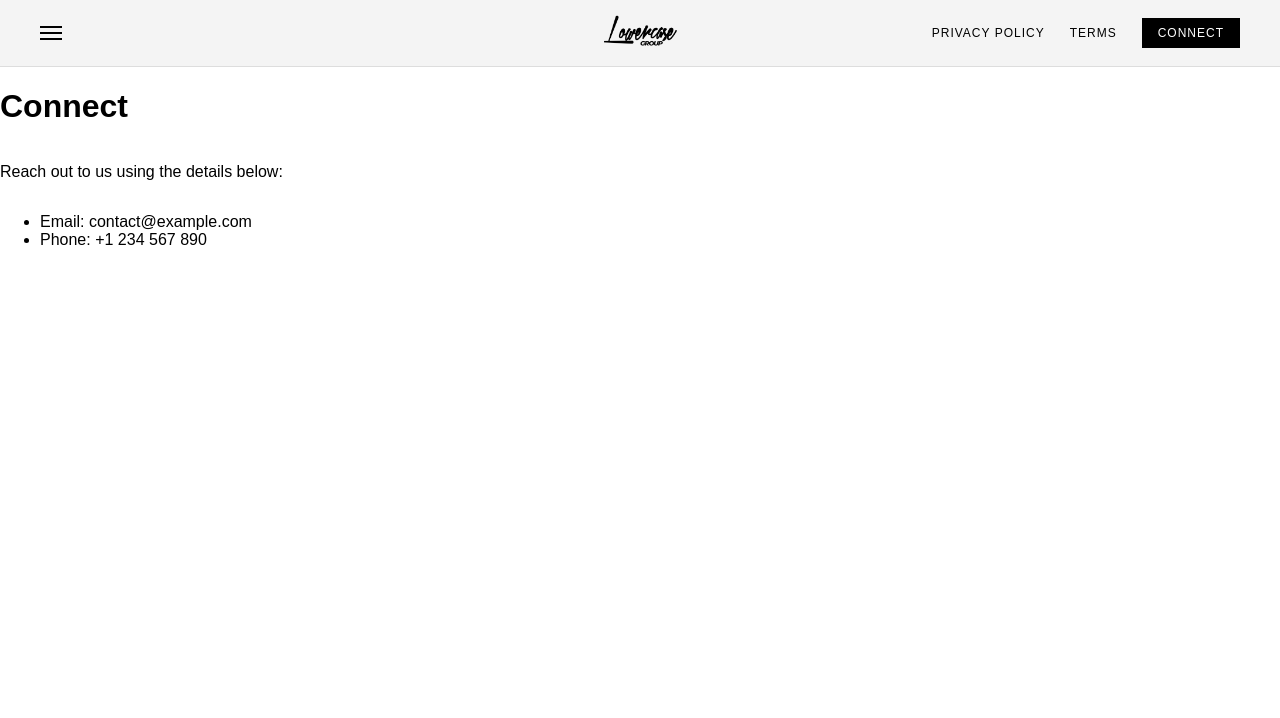
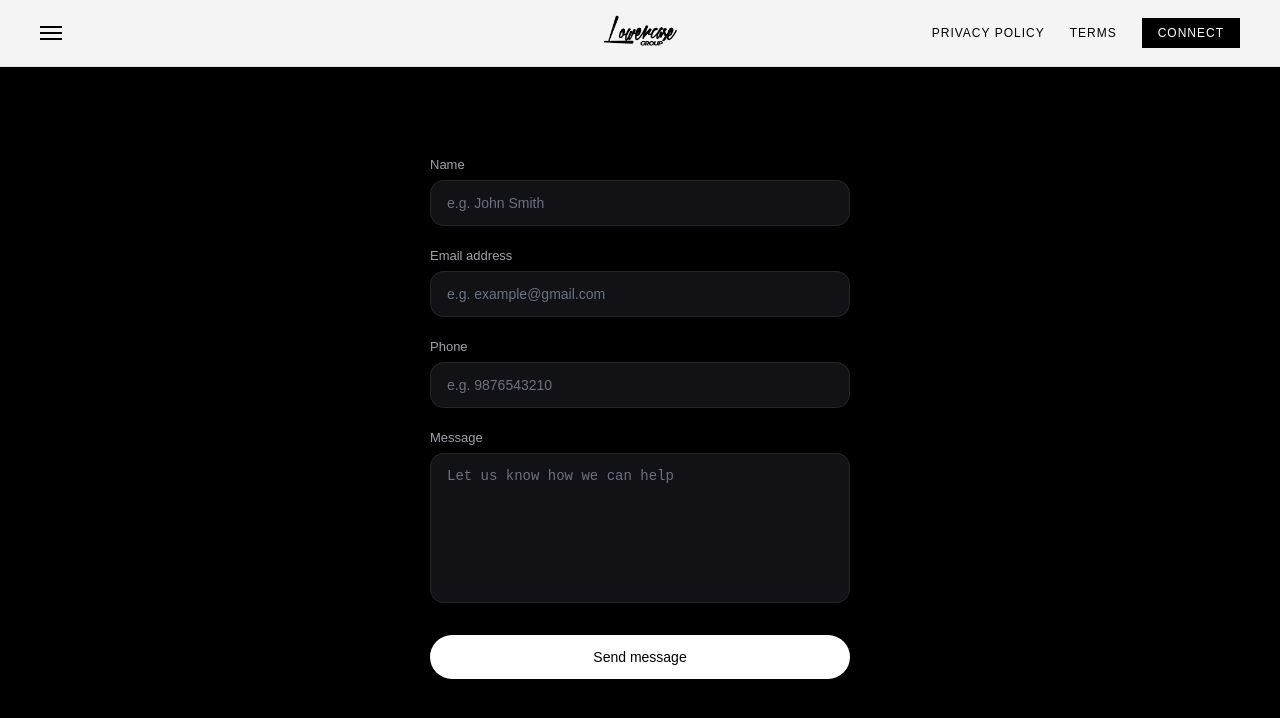
Before and after one commit to createaniket/LCG, a React (Create React App) app: page /connect in a window 1280 px wide. Shown: the top 718 px of the page. Built offline with nearby package versions, Linux system fonts and the light colour scheme; no server answers.

Commit message:
contact page added

```diff
--- a/package.json
+++ b/package.json
@@ -7,8 +7,10 @@
     "@testing-library/jest-dom": "^6.9.1",
     "@testing-library/react": "^16.3.2",
     "@testing-library/user-event": "^13.5.0",
+    "axios": "^1.15.1",
     "react": "^19.2.5",
     "react-dom": "^19.2.5",
+    "react-helmet-async": "^3.0.0",
     "react-masonry-css": "^1.0.16",
     "react-router-dom": "^7.14.1",
     "react-scripts": "5.0.1",
--- /dev/null
+++ b/src/SEO.jsx
@@ -0,0 +1,35 @@
+import { Helmet } from "react-helmet-async";
+
+const SEO = ({ title, description, url, image }) => {
+  const siteName = "Lowercase Groups";
+  const siteUrl = "https://lowercasegroup.com";
+
+  const fullUrl = url ? siteUrl + url : siteUrl;
+  const previewImg = image || siteUrl + "/assets/seo-preview.png";
+
+  return (
+    <Helmet>
+      {/* Primary */}
+      <title> {siteName}  | {title} </title>
+
+      <meta name="description" content={description} />
+
+      <link rel="canonical" href={fullUrl} />
+
+      {/* Open Graph */}
+      <meta property="og:title" content={`${siteName}| ${title}`} />
+      <meta property="og:description" content={description} />
+      <meta property="og:image" content={previewImg} />
+      <meta property="og:url" content={fullUrl} />
+      <meta property="og:type" content="website" />
+
+      {/* Twitter */}
+      <meta name="twitter:card" content="summary_large_image" />
+      <meta name="twitter:title" content={`${siteName}| ${title}`} />
+      <meta name="twitter:description" content={description} />
+      <meta name="twitter:image" content={previewImg} />
+    </Helmet>
+  );
+};
+
+export default SEO;
--- a/src/pages/Connect.jsx
+++ b/src/pages/Connect.jsx
@@ -1,13 +1,132 @@
-export default function Connect() {
-    return (
-      <div className="page">
-        <h1>Connect</h1>
-        <p>Reach out to us using the details below:</p>
+import React, { useState } from "react";
+import "./connect.css";
+import axios from "axios";
+import SEO from "../SEO";
+import { useNavigate } from "react-router-dom";
 
-        <ul>
-          <li>Email: contact@example.com</li>
-          <li>Phone: +1 234 567 890</li>
-        </ul>
-      </div>
-    );
-  }
+const Connect = () => {
+  const [formData, setFormData] = useState({
+    name: "",
+    phone: "",
+    email: "",
+    data: "",
+    formType: "contact",
+  });
+
+  const baseUrl = process.env.REACT_APP_BASE_URL;
+  const [loading, setLoading] = useState(false);
+  const [showThankYou, setShowThankYou] = useState(false);
+  const navigate = useNavigate();
+
+  const handleChange = (e) => {
+    setFormData({
+      ...formData,
+      [e.target.name]: e.target.value,
+    });
+  };
+
+  const submit = async (e) => {
+    e.preventDefault();
+
+    if (!formData.name || !formData.email || !formData.phone) {
+      alert("Please fill all required fields");
+      return;
+    }
+
+    try {
+      setLoading(true);
+
+      await axios.post(`${baseUrl}/api/form/${formData.formType}`, formData);
+
+      setShowThankYou(true);
+
+      setFormData({
+        name: "",
+        phone: "",
+        email: "",
+        data: "",
+        formType: "contact",
+      });
+
+      setTimeout(() => navigate("/"), 1500);
+    } catch (err) {
+      alert("Something went wrong.");
+    } finally {
+      setLoading(false);
+    }
+  };
+
+  return (
+    <>
+      {showThankYou && (
+        <div className="thankyou-overlay">
+          <p>Thank you! We’ll get back to you</p>
+        </div>
+      )}
+
+      <SEO title="Contact" description="Contact Lowercase" url="/contact" />
+
+      <section className="connect">
+        <div className="connect__container">
+
+          <p className="contactform_heading">Connect with Us</p>
+
+          <form className="connect__form" onSubmit={submit}>
+
+            <div className="field">
+              <label>Name</label>
+              <input
+                type="text"
+                name="name"
+                placeholder="e.g. John Smith"
+                value={formData.name}
+                onChange={handleChange}
+              />
+            </div>
+
+            <div className="field">
+              <label>Email address</label>
+              <input
+                type="email"
+                name="email"
+                placeholder="e.g. example@gmail.com"
+                value={formData.email}
+                onChange={handleChange}
+              />
+            </div>
+
+            <div className="field">
+              <label>Phone</label>
+              <input
+                type="number"
+                name="phone"
+                placeholder="e.g. 9876543210"
+                value={formData.phone}
+                onChange={handleChange}
+              />
+            </div>
+
+            <div className="field">
+              <label>Message</label>
+              <textarea
+                name="data"
+                placeholder="Let us know how we can help"
+                value={formData.data}
+                onChange={handleChange}
+                rows="5"
+              />
+            </div>
+
+            <button type="submit" disabled={loading} className="submit-btn">
+              {loading ? "Sending..." : "Send message"}
+            </button>
+
+          </form>
+
+        </div>
+      </section>
+    </>
+  );
+};
+
+export default Connect;
--- /dev/null
+++ b/src/pages/connect.css
@@ -0,0 +1,114 @@
+:root {
+    --bg: #000000;
+    --card: #0b0b0f;
+    --input: #111116;
+    --border: rgba(255, 255, 255, 0.08);
+    --text: #ffffff;
+    --muted: #a1a1aa;
+
+    --radius: 14px;
+  }
+
+  /* ===== PAGE ===== */
+  .connect {
+    min-height: 100vh;
+    background: var(--bg);
+    display: flex;
+    /* align-items: center; */
+    justify-content: center;
+    padding: 40px 20px;
+  }
+
+  /* ===== FORM CONTAINER ===== */
+  .connect__container {
+    width: 100%;
+    max-width: 420px;
+  }
+
+  /* ===== FORM ===== */
+  .connect__form {
+    display: flex;
+    flex-direction: column;
+    gap: 22px;
+  }
+
+  /* ===== FIELD ===== */
+  .field {
+    display: flex;
+    flex-direction: column;
+    gap: 8px;
+  }
+
+  .field label {
+    font-size: 13px;
+    color: var(--muted);
+  }
+
+  /* ===== INPUTS ===== */
+  .field input,
+  .field textarea {
+    background: var(--input);
+    border: 1px solid var(--border);
+    border-radius: var(--radius);
+    padding: 14px 16px;
+    font-size: 14px;
+    color: var(--text);
+    outline: none;
+
+    transition: all 0.25s ease;
+  }
+
+  /* placeholder */
+  .field input::placeholder,
+  .field textarea::placeholder {
+    color: #6b7280;
+  }
+
+  /* focus glow */
+  .field input:focus,
+  .field textarea:focus {
+    border-color: rgba(255, 255, 255, 0.18);
+    box-shadow: 0 0 0 2px rgba(255, 255, 255, 0.05);
+  }
+
+  /* textarea resize */
+  .field textarea {
+    resize: none;
+    min-height: 120px;
+  }
+
+  /* ===== BUTTON ===== */
+  .submit-btn {
+    margin-top: 10px;
+    background: #ffffff;
+    color: #000;
+    border: none;
+    padding: 14px;
+    border-radius: 999px;
+    font-size: 14px;
+    cursor: pointer;
+    transition: all 0.25s ease;
+  }
+
+  .submit-btn:hover {
+    opacity: 0.9;
+    transform: translateY(-1px);
+  }
+
+  .submit-btn:disabled {
+    opacity: 0.5;
+    cursor: not-allowed;
+  }
+
+  /* ===== THANK YOU ===== */
+  .thankyou-overlay {
+    position: fixed;
+    inset: 0;
+    background: rgba(0, 0, 0, 0.85);
+    display: flex;
+    align-items: center;
+    justify-content: center;
+    color: white;
+    font-size: 18px;
+    z-index: 1000;
+  }
```
Also changed, not shown: 1 other file (tests, documents, lock files or other folders).
